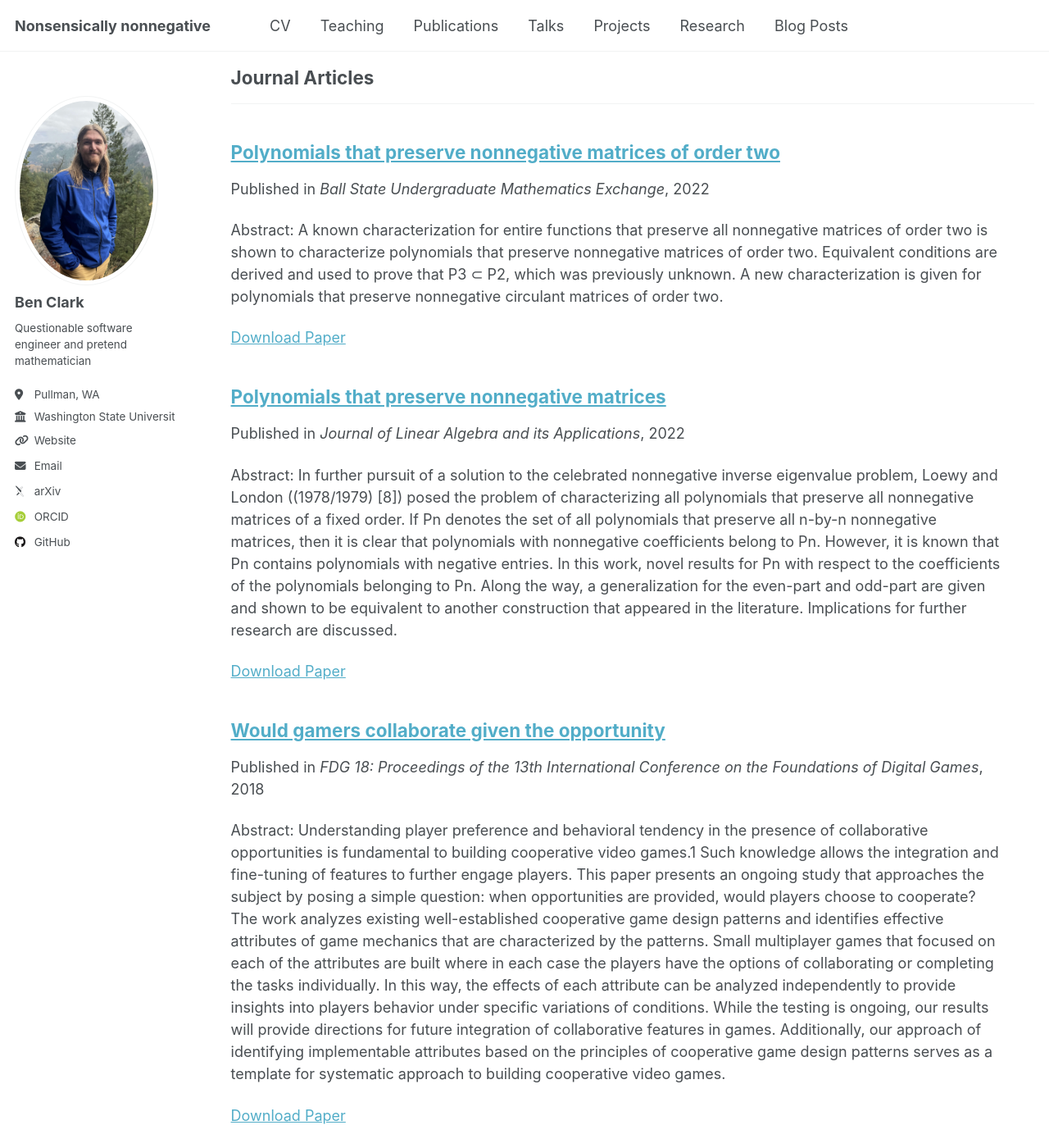
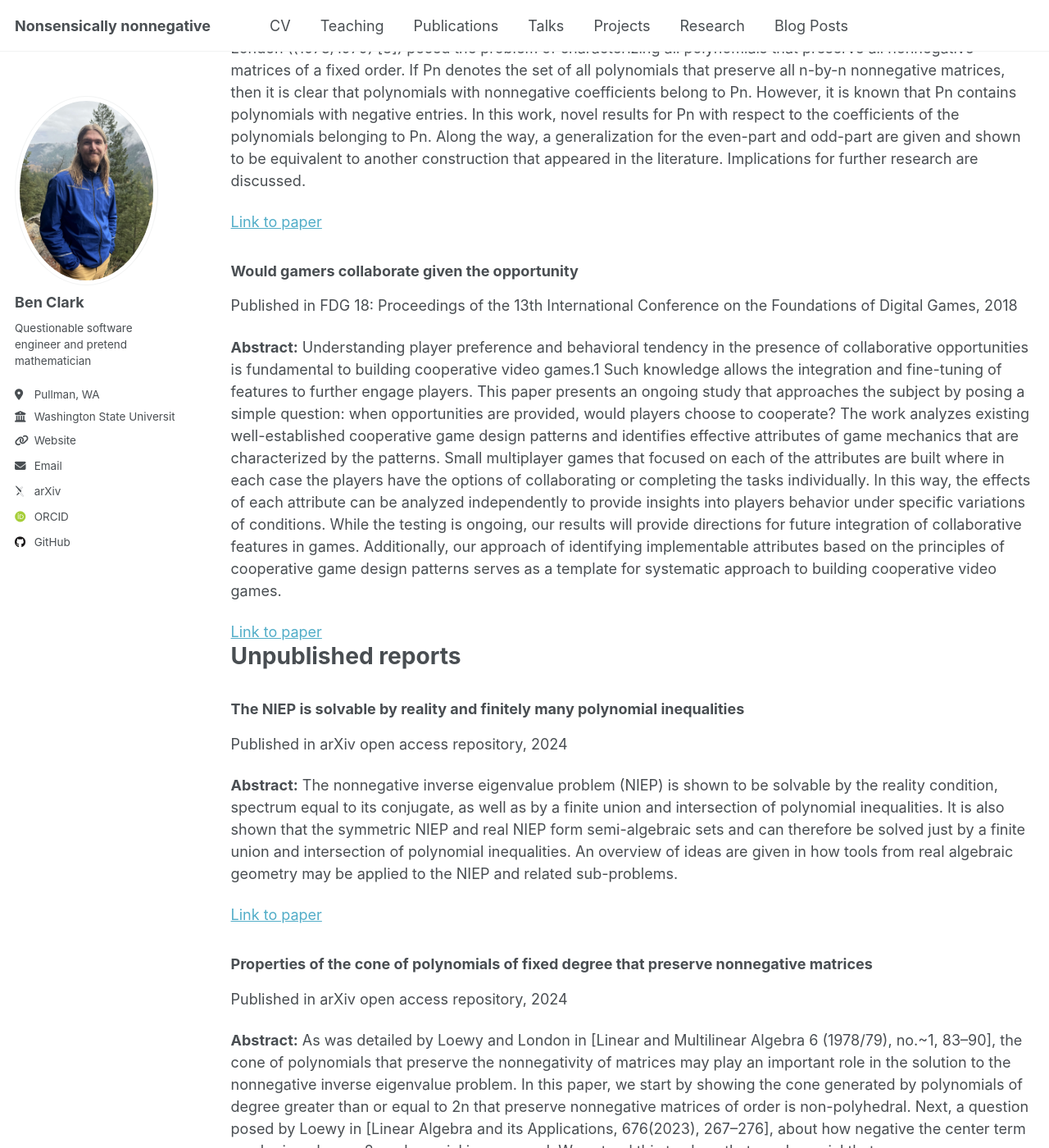
Before and after one commit to Thrinador/nonsensicallynonnegative, a Jekyll site: the page built from _pages/publications.html, in a window 1280 px wide and 1400 px high, scrolled down 520 px. Shown: the whole window at 82% size. Built offline with Jekyll 4.4.1, drawn with Linux system fonts in a browser that asks for light colours; some web fonts are replaced; some of the changed text lies outside the part shown.

Commit message:
Add in rest of publications

```diff
--- a/_pages/publications.html
+++ b/_pages/publications.html
@@ -17,35 +15,55 @@ author_profile: true
   <a href=" https://digitalresearch.bsu.edu/mathexchange/wp-content/uploads/2022/11/2022-5-CP.pdf ">Link to paper</a>
 </div>
 
+<div>
+  <h3>Polynomials that preserve nonnegative matrices</h3>
+  <p>Published in Journal of Linear Algebra and its Applications, 2022</p>
+  <p>
+    <b>Abstract:</b> In further pursuit of a solution to the celebrated nonnegative inverse eigenvalue problem, Loewy and London ((1978/1979) [8]) posed the problem of characterizing all polynomials that preserve all nonnegative matrices of a fixed order. If Pn denotes the set of all polynomials that preserve all n-by-n nonnegative matrices, then it is clear that polynomials with nonnegative coefficients belong to Pn. However, it is known that Pn contains polynomials with negative entries. In this work, novel results for Pn with respect to the coefficients of the polynomials belonging to Pn. Along the way, a generalization for the even-part and odd-part are given and shown to be equivalent to another construction that appeared in the literature. Implications for further research are discussed.
+  </p>
 
-<h2>Unpublished reports</h2>
+  <a href=" https://www.sciencedirect.com/science/article/pii/S0024379521004365 ">Link to paper</a>
+</div>
+
+<div>
+  <h3>Would gamers collaborate given the opportunity</h3>
+  <p>Published in FDG 18: Proceedings of the 13th International Conference on the Foundations of Digital Games, 2018</p>
+  <p>
+    <b>Abstract:</b> Understanding player preference and behavioral tendency in the presence of collaborative opportunities is fundamental to building cooperative video games.1 Such knowledge allows the integration and fine-tuning of features to further engage players. This paper presents an ongoing study that approaches the subject by posing a simple question: when opportunities are provided, would players choose to cooperate? The work analyzes existing well-established cooperative game design patterns and identifies effective attributes of game mechanics that are characterized by the patterns. Small multiplayer games that focused on each of the attributes are built where in each case the players have the options of collaborating or completing the tasks individually. In this way, the effects of each attribute can be analyzed independently to provide insights into players behavior under specific variations of conditions. While the testing is ongoing, our results will provide directions for future integration of collaborative features in games. Additionally, our approach of identifying implementable attributes based on the principles of cooperative game design patterns serves as a template for systematic approach to building cooperative video games.
+  </p>
+
+  <a href=" https://dl.acm.org/doi/10.1145/3235765.3236497 ">Link to paper</a>
+</div>
+
+<h1>Unpublished reports</h1>
 
 
+<div>
+  <h3>The NIEP is solvable by reality and finitely many polynomial inequalities</h3>
+  <p>Published in arXiv open access repository, 2024</p>
+  <p>
+    <b>Abstract:</b> The nonnegative inverse eigenvalue problem (NIEP) is shown to be solvable by the reality condition, spectrum equal to its conjugate, as well as by a finite union and intersection of polynomial inequalities. It is also shown that the symmetric NIEP and real NIEP form semi-algebraic sets and can therefore be solved just by a finite union and intersection of polynomial inequalities. An overview of ideas are given in how tools from real algebraic geometry may be applied to the NIEP and related sub-problems.
+  </p>
 
+  <a href=" https://arxiv.org/abs/2407.14472 ">Link to paper</a>
+</div>
 
-{% if site.author.googlescholar %}
-  <div class="wordwrap">You can also find my articles on <a href="{{site.author.googlescholar}}">my Google Scholar profile</a>.</div>
-{% endif %}
+<div>
+  <h3>Properties of the cone of polynomials of fixed degree that preserve nonnegative matrices</h3>
+  <p>Published in arXiv open access repository, 2024</p>
+  <p>
+    <b>Abstract:</b> As was detailed by Loewy and London in [Linear and Multilinear Algebra 6 (1978/79), no.~1, 83–90], the cone of polynomials that preserve the nonnegativity of matrices may play an important role in the solution to the nonnegative inverse eigenvalue problem. In this paper, we start by showing the cone generated by polynomials of degree greater than or equal to 2n that preserve nonnegative matrices of order is non-polyhedral. Next, a question posed by Loewy in [Linear Algebra and its Applications, 676(2023), 267–276], about how negative the center term can be in a degree 2n polynomial is answered. We extend this to show that a polynomial that preserves nonnegative matrices of order n can have its the largest term, in absolute value, be arbitrarily negative with the remaining coefficients being one. We conclude, by exploring properties of the measure of the cone when restricted to the unit sphere and by proving some initial bounds of that volume.
+  </p>
 
-{% include base_path %}
+  <a href="https://arxiv.org/abs/2402.04508">Link to paper</a>
+</div>
 
-<!-- New style rendering if publication categories are defined -->
-{% if site.publication_category %}
-  {% for category in site.publication_category  %}
-    {% assign title_shown = false %}
-    {% for post in site.publications reversed %}
-      {% if post.category != category[0] %}
-        {% continue %}
-      {% endif %}
-      {% unless title_shown %}
-        <h2>{{ category[1].title }}</h2><hr />
-        {% assign title_shown = true %}
-      {% endunless %}
-      {% include archive-single.html %}
-    {% endfor %}
-  {% endfor %}
-{% else %}
-  {% for post in site.publications reversed %}
-    {% include archive-single.html %}
-  {% endfor %}
-{% endif %}
+<div>
+  <h3>Polynomials that preserve nonnegative monomial matrices</h3>
+  <p>Published in arXiv open access repository, 2022</p>
+  <p>
+    <b>Abstract:</b> A recently-established necessary condition for polynomials that preserve the class of entrywise nonnegative matrices of a fixed order is shown to be necessary and sufficient for the class of nonnegative monomial matrices. Along the way, we provide a formula for computing an arbitrary power of a monomial matrix and a formula for computing the polynomial of a nonnegative monomial matrix.
+  </p>
+
+  <a href="https://arxiv.org/abs/2401.01471">Link to paper</a>
+</div>
```
Also changed, not shown: other parts of _pages/publications.html (+1 -3 lines), _publications/2022-03-01-polynomials-that-preserve-nonnegative-matrices.md (+1 -1 lines).
